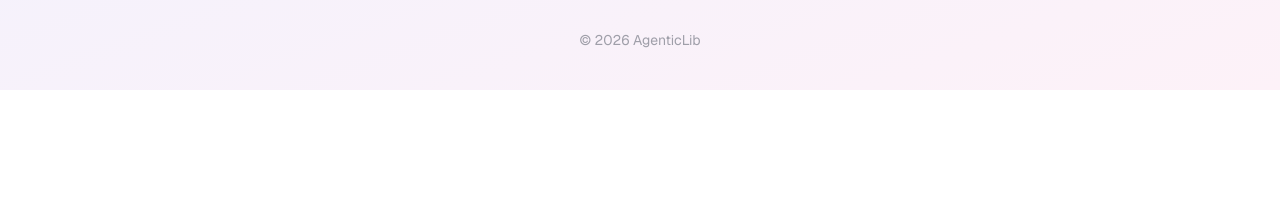
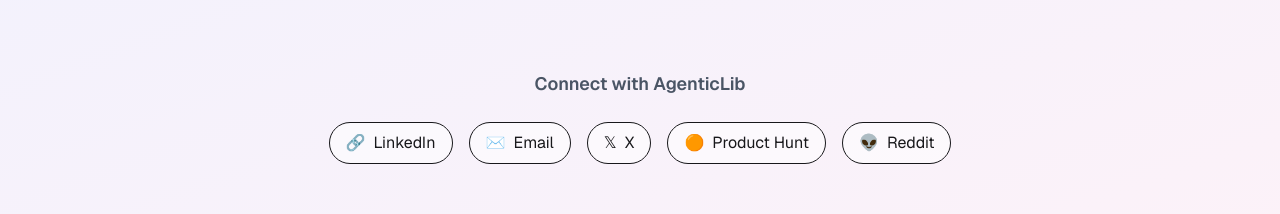
Before and after one commit to agenticlibai-site/agenticlib, a Next.js app: page / in a window 1280 px wide. Shown: the part 1700-1914 px from the top of the page. Before the commit the page ends 1790 px from the top, so only its background shows below. Built offline with nearby package versions, Linux system fonts and the light colour scheme.

Commit message:
small changes 3

```diff
--- a/app/page.tsx
+++ b/app/page.tsx
@@ -183,10 +183,66 @@ export default function Home() {
 
       </main>
 
-      <footer className="py-10 text-center text-sm text-zinc-400">
-        © 2026 AgenticLib
-      </footer>
+      <section className="mt-20 mb-10 px-6">
+  <div className="max-w-4xl mx-auto text-center">
+
+    <h3 className="text-lg font-semibold text-gray-600 mb-6">
+      Connect with AgenticLib
+    </h3>
+
+    <div className="flex flex-wrap justify-center gap-4">
+
+      <a
+        href="https://www.linkedin.com/company/108024233/"
+        target="_blank"
+        rel="noopener noreferrer"
+        className="flex items-center gap-2 px-4 py-2 rounded-full border bg-white/60 hover:bg-white hover:shadow-md transition"
+      >
+        🔗 <span>LinkedIn</span>
+      </a>
+
+      <a
+        href="mailto:agenticlib.ai@gmail.com"
+        className="flex items-center gap-2 px-4 py-2 rounded-full border bg-white/60 hover:bg-white hover:shadow-md transition"
+      >
+        ✉️ <span>Email</span>
+      </a>
+
+      <a
+        href="https://x.com/AgenticLibAI/status/1960527278087266557"
+        target="_blank"
+        rel="noopener noreferrer"
+        className="flex items-center gap-2 px-4 py-2 rounded-full border bg-white/60 hover:bg-white hover:shadow-md transition"
+      >
+        𝕏 <span>X</span>
+      </a>
+
+      <a
+        href="https://www.producthunt.com/p/self-promotion/agenticlib-simplifying-your-ai-agent-discovery-journey"
+        target="_blank"
+        rel="noopener noreferrer"
+        className="flex items-center gap-2 px-4 py-2 rounded-full border bg-white/60 hover:bg-white hover:shadow-md transition"
+      >
+        🟠 <span>Product Hunt</span>
+      </a>
+
+      <a
+        href="https://www.reddit.com/r/SideProject/comments/1m6bfy1/agenticlib_simplifying_your_ai_agent_discovery/"
+        target="_blank"
+        rel="noopener noreferrer"
+        className="flex items-center gap-2 px-4 py-2 rounded-full border bg-white/60 hover:bg-white hover:shadow-md transition"
+      >
+        👽 <span>Reddit</span>
+      </a>
 
     </div>
+  </div>
+</section>
+
+<footer className="py-10 text-center text-sm text-zinc-400">
+  © 2026 AgenticLib
+</footer>
+
+</div>
   );
 }
```
